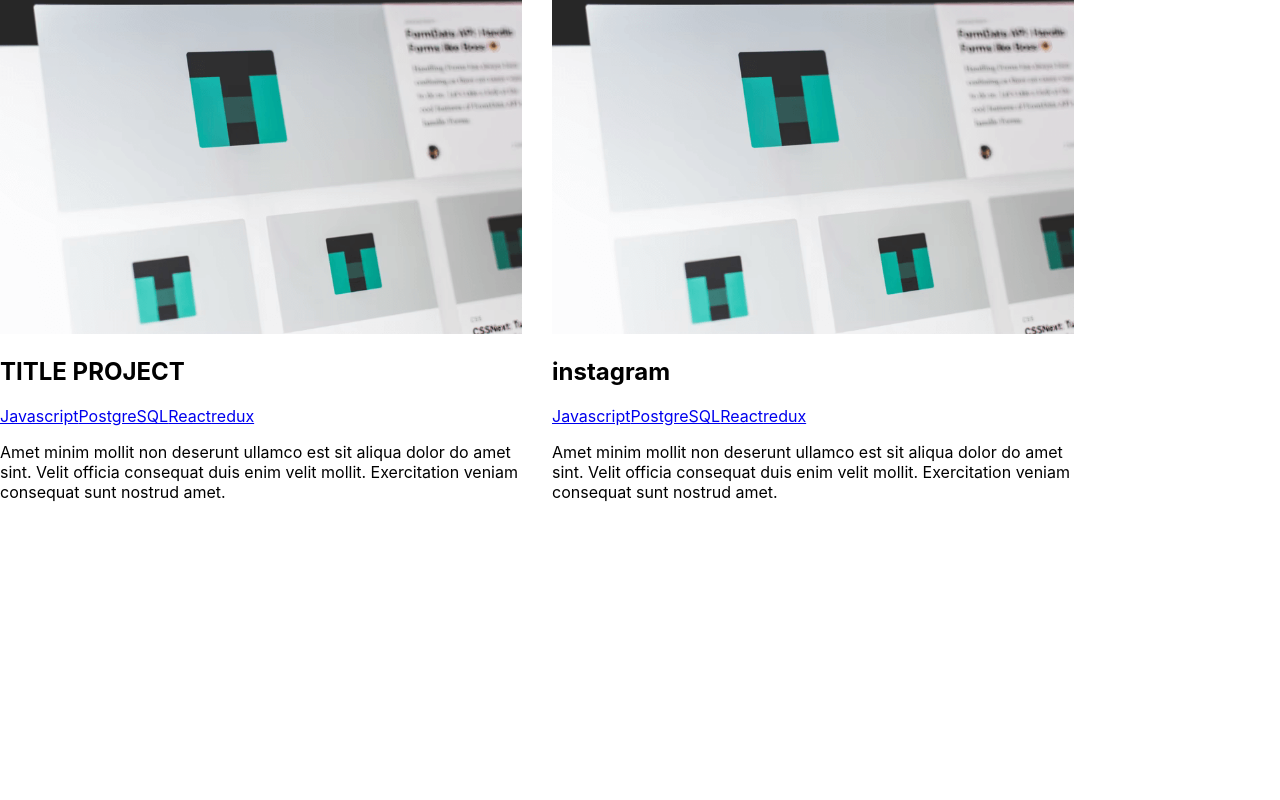
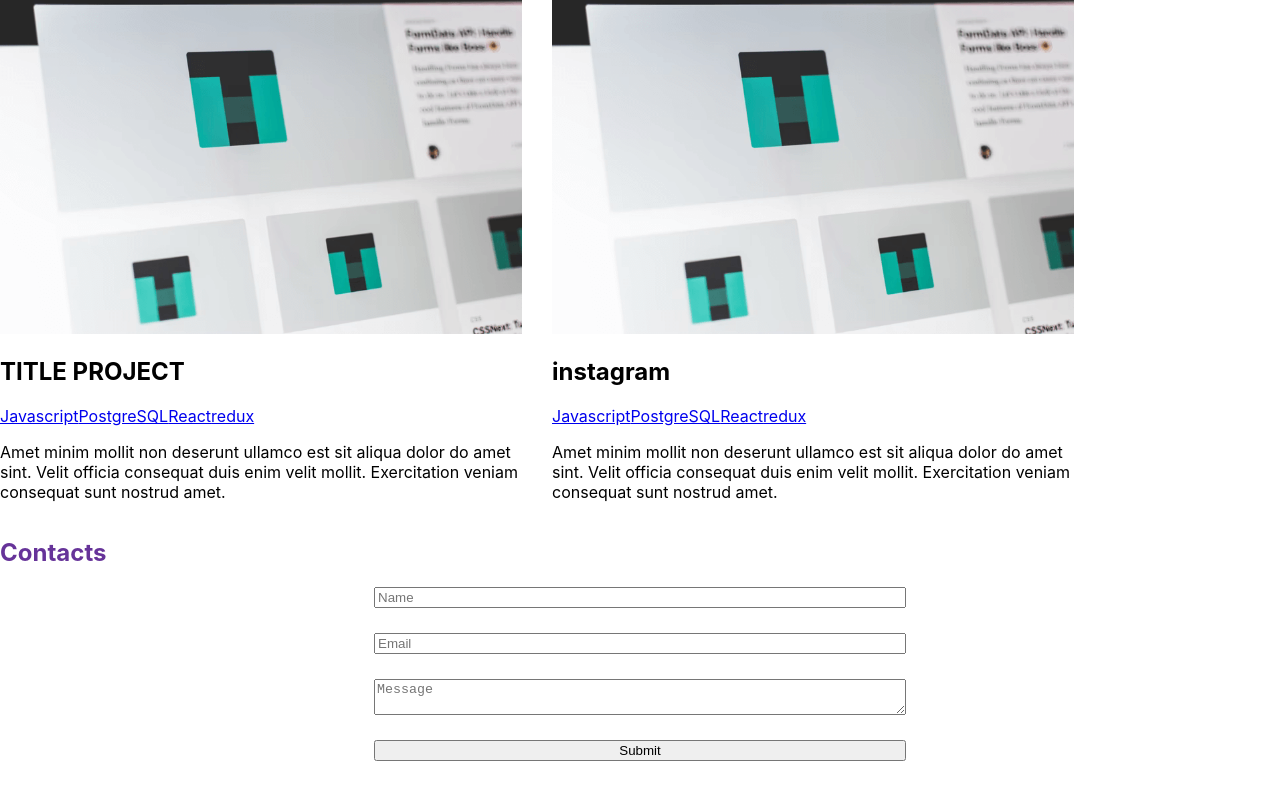
Before and after one commit to MempfisD/portfolio-start-project-main-1, a React app: page / in a window 1280 px wide. Shown: the part 2878-3678 px from the top of the page. Before the commit the page ends 3396 px from the top, so only its background shows below. Built offline with nearby package versions, Linux system fonts and the light colour scheme.

Commit message:
add Contacts.tsx and Button.tsx

```diff
--- a/src/App.tsx
+++ b/src/App.tsx
@@ -1,6 +1,7 @@
 import './App.css';
 import { Header } from './lauoyt/header/Header';
 import { About } from './lauoyt/sections/about/About';
+import { Contacts } from './lauoyt/sections/contacts/Contacts';
 import { Main } from './lauoyt/sections/main/Main';
 import { Skills } from './lauoyt/sections/skills/Skills';
 import { Works } from './lauoyt/sections/works/Works';
@@ -13,6 +14,7 @@
 			<About />
 			<Skills />
 			<Works />
+			<Contacts />
 		</div>
 	);
 }
--- /dev/null
+++ b/src/components/Button.tsx
@@ -0,0 +1,3 @@
+import styled from 'styled-components';
+
+export const Button = styled.button``;
--- /dev/null
+++ b/src/lauoyt/sections/contacts/Contacts.tsx
@@ -0,0 +1,31 @@
+import React from 'react';
+import styled from 'styled-components';
+import { SectionTitle } from '../../../components/SectionTitle';
+import { Button } from '../../../components/Button';
+
+export const Contacts = () => {
+	return (
+		<StyledContacts>
+			<SectionTitle>Contacts</SectionTitle>
+			<StyledForm>
+				<Field placeholder={'Name'} />
+				<Field placeholder={'Email'} />
+				<Field placeholder={'Message'} as={'textarea'} />
+				<Button type={'submit'}>Submit</Button>
+			</StyledForm>
+		</StyledContacts>
+	);
+};
+
+const StyledContacts = styled.section`
+	min-height: 50vh;
+`;
+const StyledForm = styled.form`
+	display: flex;
+	flex-direction: column;
+	max-width: 532px;
+	width: 100%;
+	gap: 25px;
+	margin: 0 auto;
+`;
+const Field = styled.input``;
```
